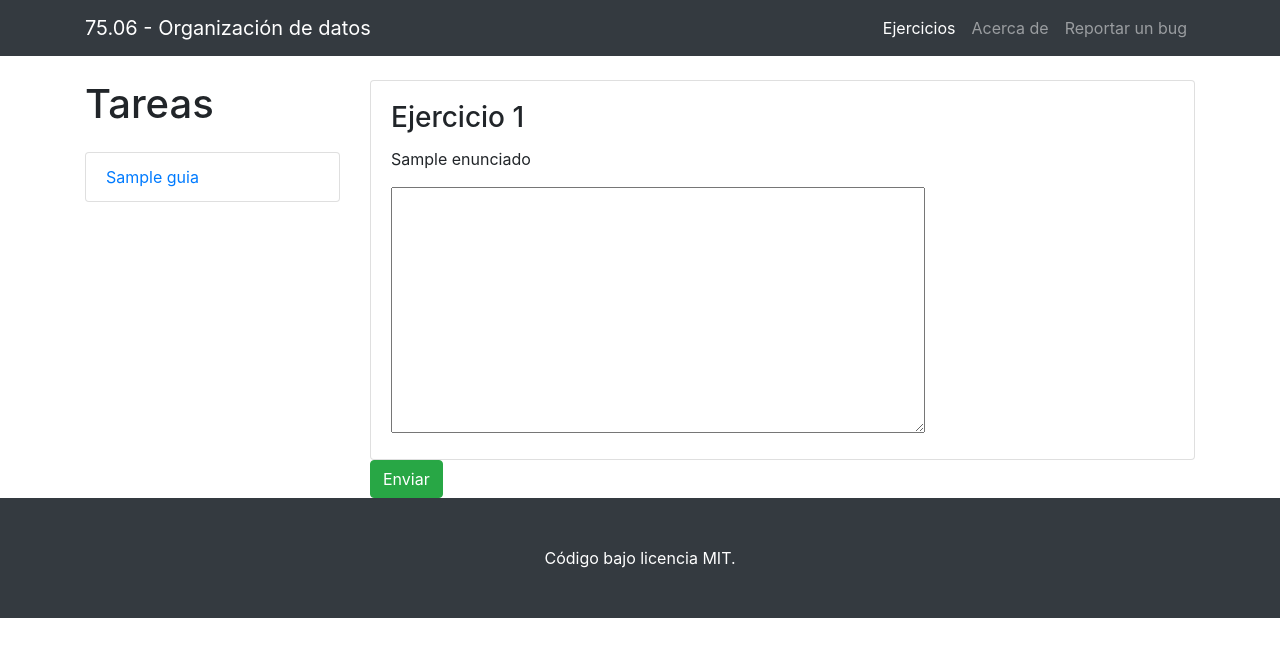
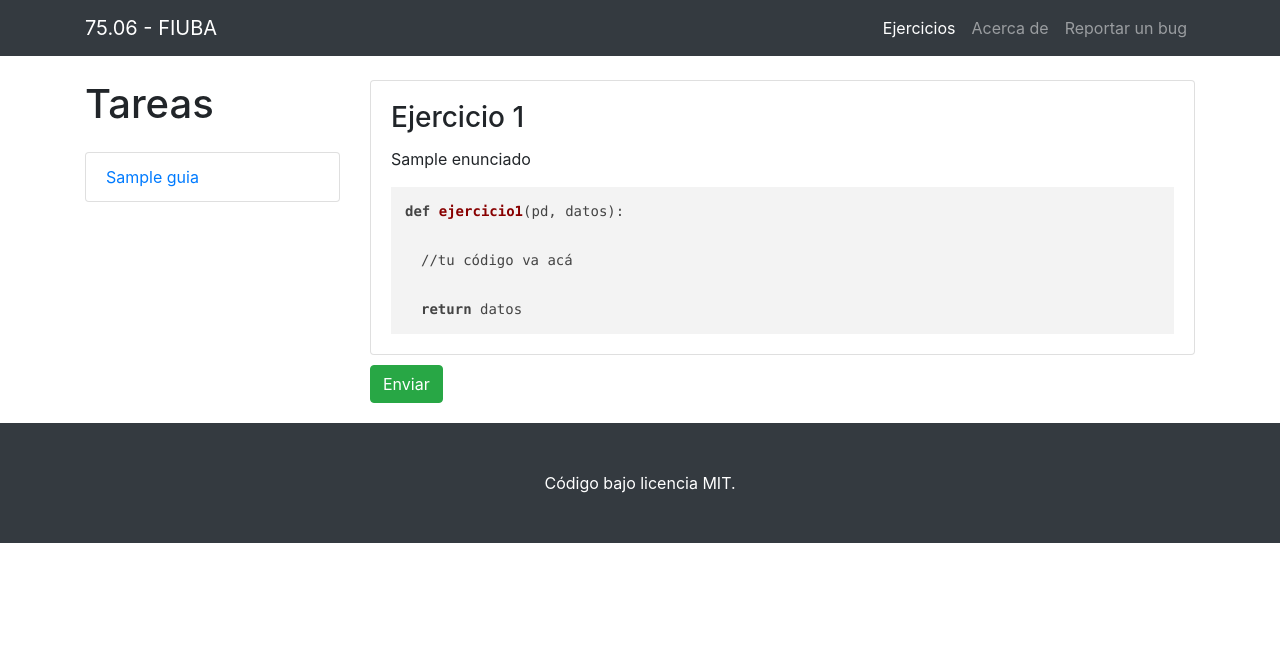
Before and after one commit to Roj/corrector, a Flask app: template templates/guia.html in a window 1280 px wide. Shown: the top 657 px of the page. Run offline with Flask 2, Linux system fonts and the light colour scheme; the template is opened without the code that fills it: most values are stand-ins (such as "Sample title", 1, 10 or a date in 2020); parts of the project's set-up code (start-up, migrations or seed data) failed here and were passed over; some libraries are stand-ins or nearby versions.

Commit message:
Agrego syntax highlighting a los códigos.
* Agrego syntax highlighting con highlightjs
* Arreglo un import faltante (json)

Pendiente:
* cambiar los parámetros de la función según el tipo de guía
 + luego: ejercicios pueden tener varios datasets
* arreglar un bug; si en el código hay un comentario rompe todo
* ver si se puede hacer highlighting on-the-fly, ahora es cuando
está fuera de foco
 + ví varias maneras (tener dos <code>, uno invisible; usar onkeyup y
   tener que ajustar la posición dentro del texto), no logré que
   funcionara ninguna, pero sólo le dediqué una hora.

```diff
--- a/app.py
+++ b/app.py
@@ -1,5 +1,6 @@
 from flask import Flask, render_template, request
 from corrector import Corrector
+import json
 app = Flask(__name__)
 
 corrector = Corrector()
--- a/static/style.css
+++ b/static/style.css
@@ -8,9 +8,20 @@
 body {
   padding-top: 54px;
 }
-
+pre {
+  margin:0px !important;
+}
+.indented {
+  padding-left: 30px !important;
+}
 .bloque_grande {
-    padding-top: 54px;
+  padding-top: 54px;
+}
+#form_guia {
+  padding-bottom: 20px;
+}
+#form_guia input[type=submit] {
+  margin-top: 10px;
 }
 @media (min-width: 992px) {
   body {
--- a/templates/base.html
+++ b/templates/base.html
@@ -13,6 +13,9 @@
     <!-- Bootstrap core CSS -->
     <link href="https://stackpath.bootstrapcdn.com/bootstrap/4.1.3/css/bootstrap.min.css" rel="stylesheet">
 
+    <link rel="stylesheet"
+        href="//cdnjs.cloudflare.com/ajax/libs/highlight.js/9.13.1/styles/default.min.css">
+
     <!-- Custom styles for this template -->
     <link href="{{ url_for('static', filename='style.css') }}" rel="stylesheet">
 
@@ -23,7 +26,7 @@
     <!-- Navigation -->
     <nav class="navbar navbar-expand-lg navbar-dark bg-dark fixed-top">
       <div class="container">
-        <a class="navbar-brand" href="/">75.06 - Organización de datos</a>
+        <a class="navbar-brand" href="/">75.06 - FIUBA</a>
         <button class="navbar-toggler" type="button" data-toggle="collapse" data-target="#navbarResponsive" aria-controls="navbarResponsive" aria-expanded="false" aria-label="Toggle navigation">
           <span class="navbar-toggler-icon"></span>
         </button>
--- a/templates/guia.html
+++ b/templates/guia.html
@@ -11,8 +11,9 @@
         <p class="card-text">
           {{enunciados[i]}}
         </p>
-        <textarea cols="50" rows="10" form="form_guia" name="codigo{{i}}">
-        </textarea><br/>
+        <pre class="topborder"><code class="python" onclick="$('#ej{{i}}code')[0].focus()">def ejercicio{{i+1}}(pd, datos):</code></pre>
+        <pre><code class="python indented editor" contenteditable id="ej{{i}}code">//tu código va acá</code></pre>
+        <pre><code class="python indented" onclick="$('#ej{{i}}code')[0].focus()">return datos</code></pre>
       </div>
     </div>
     {% endfor %}
@@ -21,13 +22,23 @@
   </form>
 {% endblock %}
 {% block scripts %}
+  <link rel="stylesheet"
+      href="//cdnjs.cloudflare.com/ajax/libs/highlight.js/9.13.1/styles/default.min.css">
+  <script src="//cdnjs.cloudflare.com/ajax/libs/highlight.js/9.13.1/highlight.min.js"></script>
   <script language="javascript">
+    hljs.initHighlightingOnLoad();
+    $(document).on("focusout", "pre code.editor", function(event){
+      editors = $("pre code.editor");
+      for(i = 0; i < editors.length; i++)
+        hljs.highlightBlock(editors[i]);
+    });
     function enviarDatos(event) {
       event.preventDefault();
       console.log("Funcion llamada!");
       codigos = [];
-      for(i = 0; i < $("textarea").length; i++) {
-        codigos.push($('[name="codigo'+i+'"]')[0].value);
+      for(i = 0; i < $("pre code.editor").length; i++) {
+        codigos.push($("#ej"+i+"code")[0].innerText);
+        console.log($("#ej"+i+"code")[0].innerText);
       }
       $.ajax({
         url: "/guia/{{guia_actual}}/entregar",
```
